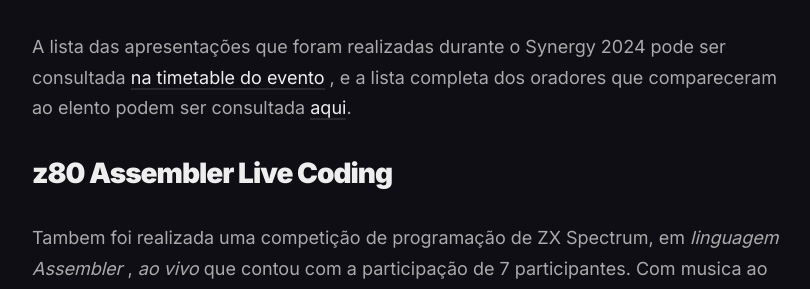
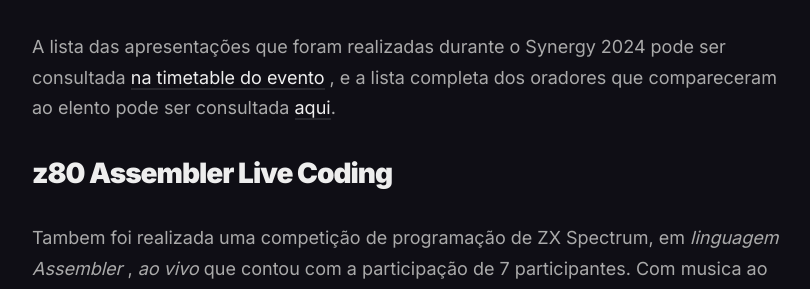
Before and after one commit to demoscenept/scenept, a Jekyll site: the page built from _posts/2024-05-04-Synergy2024-report.md, in a window 1280 px wide and 1400 px high, scrolled down 1478 px. Shown: the part 193-482 px from the top of the window, without its empty margins (228-1038 px from the left). Built offline with Jekyll 4.4.1, drawn with Linux system fonts in a browser that asks for light colours; nearby versions of some CDN libraries; comment, search, counter and statistics services are not loaded; some of the changed text lies outside the part shown.

```diff
--- a/_posts/2024-05-04-Synergy2024-report.md
+++ b/_posts/2024-05-04-Synergy2024-report.md
@@ -25,7 +25,7 @@ Durante o evento foram realizadas workshops de gráficos e música , ambos para
 O evento contou com a presença de várias personalidades, como o Sr. Boye Peter Wheelhouse , que foi um dos autores do jogo [Formula One](https://www.mobygames.com/game/15262/formula-one/), O [Sr. Celso Martinho](https://celso.io/) , que também teve uma [apresentação na inercia demoparty em 2023](https://youtu.be/gwIBO4F0oFA?si=ocAKjTJ-A2e-7Cec).
 
 
-A lista das apresentações que foram realizadas durante o Synergy 2024 pode ser consultada [na timetable do evento](https://synergy2024.inercia.pt/index.php?page=Timetable) , e a lista completa dos oradores que compareceram ao elento podem ser consultada [aqui](https://synergy2024.inercia.pt/index.php?page=Guests).
+A lista das apresentações que foram realizadas durante o Synergy 2024 pode ser consultada [na timetable do evento](https://synergy2024.inercia.pt/index.php?page=Timetable) , e a lista completa dos oradores que compareceram ao elento pode ser consultada [aqui](https://synergy2024.inercia.pt/index.php?page=Guests).
 
 ## z80 Assembler Live Coding
 
```
Also changed, not shown: other parts of _posts/2024-05-04-Synergy2024-report.md (+2 -2 lines).
